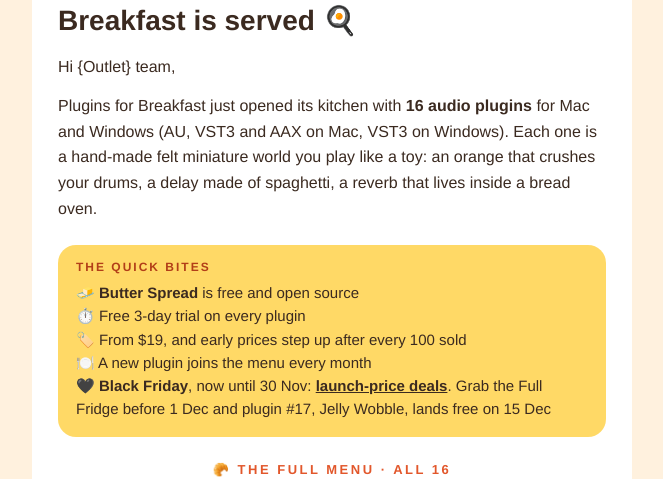
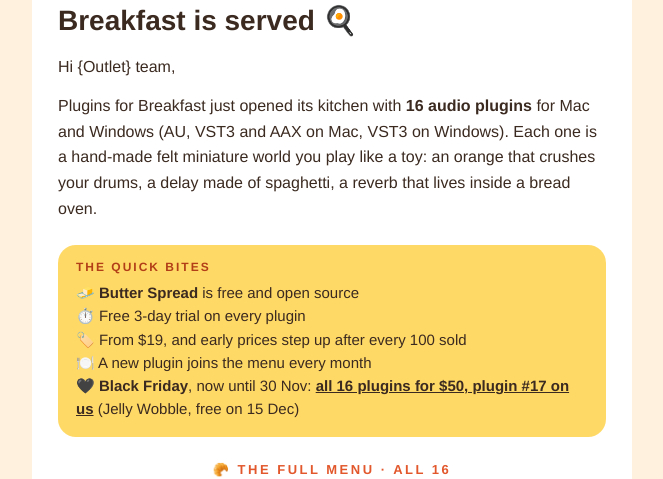
Before and after one commit to sarthakzzz/mise-en-place, a plain HTML site: page press/mail/a.html in a window 1280 px wide. Shown: the part 566-1045 px from the top of the page, without its empty margins (308-971 px from the left). Drawn offline with Linux system fonts and the light colour scheme.

Commit message:
Press mail web copy a: final Black Friday bullet
Co-Authored-By: Claude Opus 5.5 <noreply@anthropic.com>
Claude-Session: https://claude.ai/code/session_01XvddvbmSHSLgrsDAFFrkwH

```diff
--- a/press/mail/a.html
+++ b/press/mail/a.html
@@ -13,7 +13,7 @@
 <tr><td class="pad" style="padding:20px 26px 0">
  <table role="presentation" width="100%" cellpadding="0" cellspacing="0" style="background:#FFD966;border-radius:18px"><tr><td style="padding:16px 18px;font:15px/1.55 Helvetica,Arial,sans-serif;color:#3b2a20">
  <div style="font:bold 12px/1 Helvetica,Arial,sans-serif;letter-spacing:2px;color:#B23E18;margin-bottom:8px">THE QUICK BITES</div>
- 🧈 <b>Butter Spread</b> is free and open source<br>⏱️ Free 3-day trial on every plugin<br>🏷️ From $19, and early prices step up after every 100 sold<br>🍽️ A new plugin joins the menu every month<br>🖤 <b>Black Friday</b>, now until 30 Nov: <a href="https://pluginsforbreakfast.com/black-friday/" style="color:#3b2a20;font-weight:bold">launch-price deals</a>. Grab the Full Fridge before 1 Dec and plugin #17, Jelly Wobble, lands free on 15 Dec</td></tr></table></td></tr>
+ 🧈 <b>Butter Spread</b> is free and open source<br>⏱️ Free 3-day trial on every plugin<br>🏷️ From $19, and early prices step up after every 100 sold<br>🍽️ A new plugin joins the menu every month<br>🖤 <b>Black Friday</b>, now until 30 Nov: <a href="https://pluginsforbreakfast.com/black-friday/" style="color:#3b2a20;font-weight:bold">all 16 plugins for $50, plugin #17 on us</a> (Jelly Wobble, free on 15 Dec)</td></tr></table></td></tr>
 <tr><td class="pad" style="padding:26px 19px 4px">
  <div style="text-align:center;font:bold 13px/1 Helvetica,Arial,sans-serif;letter-spacing:2.5px;color:#E2572B;margin:0 0 6px">🥐 THE FULL MENU · ALL 16</div>
  <div style="text-align:center;font:13px/1.4 Helvetica,Arial,sans-serif;color:#8a6a55;margin:0 0 8px">Tap any plate to see it cook.</div>
```
